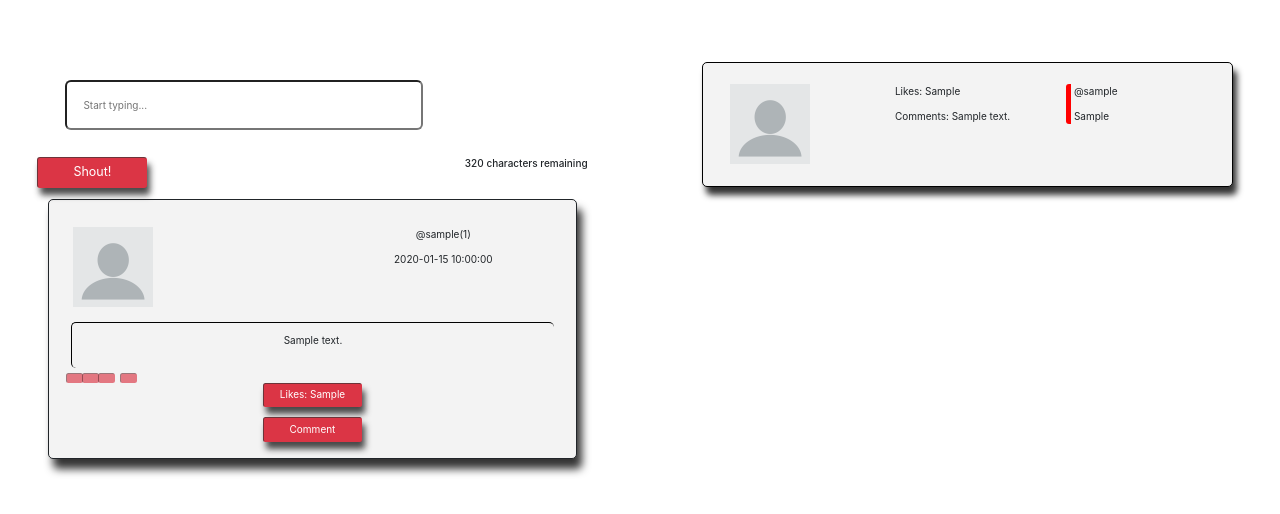
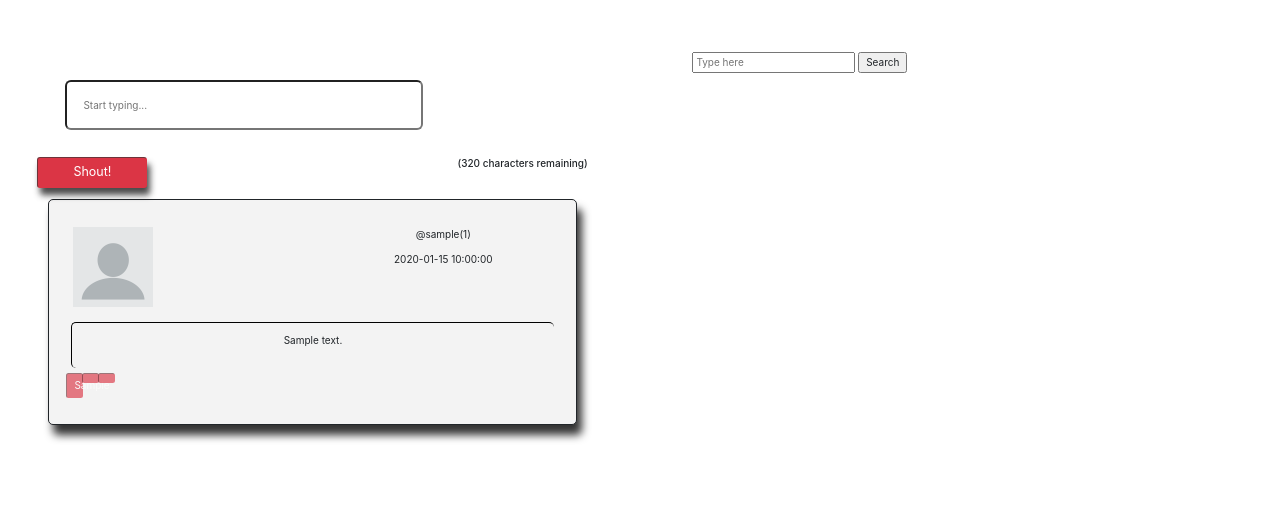
Before and after one commit to rgestwa/ShoutOut, a PHP site: page /mockproject/home.php in a window 1280 px wide. Shown: the part 120-634 px from the top of the page. Run offline with PHP 8.4, Linux system fonts and the light colour scheme; the visitor is signed in with stand-in values (Sample User, id 1); tables that the repository leaves empty or names only in its code hold one stand-in row (values such as "Sample post"); some libraries are stand-ins or nearby versions.

Commit message:
count, search and profanity

```diff
--- a/home.js
+++ b/home.js
@@ -66,9 +66,11 @@
         });
 
 
+      console.log('middle');
 
 
-      //this is the start of character counting
+
+      //this is the start of character counting ---Santana
       (function($) {
     /**
 	 * attaches a character counter to each textarea element in the jQuery object
@@ -91,7 +93,7 @@
 			if (el.val().length > max) {
 			    el.val(el.val().substring(0, max));
 			    if (settings.pulse && !p) {
-			    	pulse(tcontainer, true);
+			    	pulse(container, true);
 			    };
 			};
 			if (settings.delay > 0) {
@@ -123,11 +125,11 @@
 			var container;
 			if (!settings.container.match(/^<.+>$/)) {
 				// use existing element to hold counter message
-				tcontainer = $(settings.container);
+				container = $(settings.container);
 			} else {
 				// append element to hold counter message (clean up old element first)
 				$(this).next("." + settings.classname).remove();
-				tcontainer = $(settings.container)
+				container = $(settings.container)
 								.insertAfter(this)
 								.addClass(settings.classname);
 			}
@@ -144,15 +146,17 @@
 					setTimeout(function () { count(me, container); }, 10);
 				});
 			if (this.addEventListener) {
-				this.addEventListener('input', function () { count(this, tcontainer); }, false);
+				this.addEventListener('input', function () { count(this, container); }, false);
 			};
 			count(this, container);
 		});
 	};
 
-})(jQuery);
 
-$(function() {
-    $(".counted").charCounter(320,{container: "#counter"});
+
+    })(jQuery);
+
+    $("#postInput").charCounter(320,{container:'#counter'});
+    console.log('hello');
+
 });
-});
--- a/home.php
+++ b/home.php
@@ -61,10 +61,13 @@ comment();
 <div class="row">
 
   <div class="column posts" >
+
     <!--- CREATE POST --->
+    <!--- character counter--Santana--->
+
     <form action="" method="post">
-      <input class="postInput inline" name="post_input" placeholder="Start typing...">
-      <center><h6 class="pull-right" id="counter">320 characters remaining</h6></center>
+      <span class="charcounter"><input id="postInput" class="postInput inline" name="post_input" placeholder="Start typing..."></span>
+      <center><h6 class="pull-right" id="counter">(320 characters remaining)</h6></center>
       <input class="inline postSubmit btn btn-lg" name="post_submit" value="Shout!" type="submit">
     </form>
     <?php
@@ -95,9 +98,9 @@ comment();
 
 
 
-        <!--like, comment, delete, share toobar (inactive)-->
+        <!--like, comment, delete, share toobar (inactive)
 
-        <div class="btn-toolbar">
+      <div class="btn-toolbar">
       <div class="btn-group">
           <center>
           <a href="#" class="btn btn-inverse disabled"><i class="icon-white icon-thumbs-up"></i>
@@ -108,19 +111,26 @@ comment();
       <div class="btn-group">
       <a href="#" class="btn btn-inverse disabled"><i class="icon-white icon-trash"></i></a>
       </div>
-        </div>
+      </div>
 
-        <!------>
+        <!---Santana--->
 
-
+        <div class="btn-toolbar">
+      <div class="btn-group">
         <form id='like_form' method='post'>
           <!-- a hidden input field to get a post variable representing our incrementing post id -->
           <input type="hidden" name="postId" value="<?php echo $id; ?>">
-        <button class="addLike inline btn" type="like_submit" name="like_submit">Likes: <?php echo($likes); ?></button>
+        <button class="addLike btn btn-inverse disabled" type="like_submit" name="like_submit"><i class="icon-white icon-thumbs-up"></i> <?php echo($likes); ?></button>
+        <div class="btn-group">
+        <a href="#" class="btn btn-inverse disabled"><i class="icon-white icon-trash"></i></a>
+        </div>
+        <?php like(); ?>
+        <button class="showComment btn btn-inverse disabled"><i class="icon-white icon-heart"></i></button>
+
         </form>
-        <?php like(); ?>
-        <button class="showComment inline btn">Comment</button>
       </div>
+      </div>
+    </div>
     <?php
       }
      ?>
@@ -129,10 +139,79 @@ comment();
 
   <div class="column" id="contact_view">
 
+  <!---search bar Santana--->
+     <form action="" method="GET">
+        <input id="search" type="text" name="search" placeholder="Type here">
+        <input id="submit" type="submit" value="Search">
+     </form>
+
+
+     <?php
+          if (isset($_GET['search']))
+          {
+             $pdo = PDO();
+              $search = '%'.$_GET['search'].'%';
+              $statement = $pdo->prepare("SELECT * FROM `users` where `employee_id` like ? or `user_name` like ? ORDER BY `employee_id` ASC");
+              $statement->execute([$search,$search]);
+              $results = $statement->fetchAll();
+
+              foreach ($results as $user)
+              {
+                  ?>
+
+                 <!-------->
+
+
+
+                  <!-- contact card ----->
+                  <div class="contactCard">
+                    <div class="cardrow">
+                      <div class="cardcolumn">
+                        <div class="">
+                          <!--- PROFIE GOES HERE --->
+                          <img class="profilePic" src="assets/profpic.png">
+                        </div>
+                      </div>
+                      <div class="cardcolumn">
+                        <p><?php echo('Likes: '.$user['likes'])?></p>
+                        <p><?php echo('Comments: '.$user['comments'])?></p>
+                      </div>
+                      <?php if($user['department'] == 'Research&Development'){
+                        $code = 'green';
+                      }else if($user['department'] == 'Sales&Marketing'){
+                        $code = 'blue';
+                      }else{
+                        $code = 'red';
+                      } ?>
+                      <div class="cardcolumn">
+                        <div class="colorBar" style="border-left:5px solid <?php echo($code); ?>">
+                          <p><?php echo('@'.$user['user_name'])?></p>
+                          <p><?php echo($user['department'])?></p>
+                        </div>
+                      </div>
+                    </div>
+                  </div>
+                <?php
+                  }
+
+              }
+
+
+
+      ?>
+
+
     <?php
+      /*
       $row = fetch_user();
       foreach($row as $user){
     ?>
+
+
+     <!-------->
+
+
+
       <!-- contact card ----->
       <div class="contactCard">
         <div class="cardrow">
@@ -163,6 +242,7 @@ comment();
       </div>
     <?php
       }
+      */
      ?>
   </div>
 
--- a/methods.php
+++ b/methods.php
@@ -1,6 +1,5 @@
 <?php
 // TODO: view post button on contact card
-// TODO: search users functionality - ready to test
 // TODO: admin can edit posts
 
 // TODO: essage for incorrect LOGIN
@@ -152,17 +151,17 @@ function fetch_post(){
 }
 
 // search function for posts related to username - Riley
-function search(){
-  if(isset($_POST['search_posts'])){
-    $author = htmlspecialchars(mysql_real_escape_string($_POST['search_input']));
-
-    $pdo = PDO();
-    $search_post_statement = $pdo->prepare('SELECT `posts`.*, `users`.`employee_id`, `users`.`user_name` FROM `posts` LEFT JOIN `users` ON `posts`.`author_id` = `users`.`id` WHERE `user_name` = ? ORDER BY `post_time` DESC;');
-    $search_post_statement->execute([$author]);
-    $search_result = $fetch_post_statement->fetchall();
-    return $search_result;
-  }
-}
+//function search(){
+//  if(isset($_POST['search_posts'])){
+//    $author = htmlspecialchars(mysql_real_escape_string($_POST['search_input']));
+//
+//    $pdo = PDO();
+//    $search_post_statement = $pdo->prepare('SELECT `posts`.*, `users`.`employee_id`, `users`.`user_name` FROM `posts` LEFT JOIN `users` ON `posts`.`author_id` = `users`.`id` WHERE `user_name` = ? ORDER BY `post_time` DESC;');
+//    $search_post_statement->execute([$author]);
+//    $search_result = $fetch_post_statement->fetchall();
+//    return $search_result;
+//  }
+//}
 
 //function to add a like based on button click - Riley
 function like(){
@@ -197,7 +196,7 @@ function comment(){
 
 
 
-/**profanity filtering
+/**profanity filtering---Santana
  * filter class to replace profanity with safe characters
  */
 class filter_profanity
```
